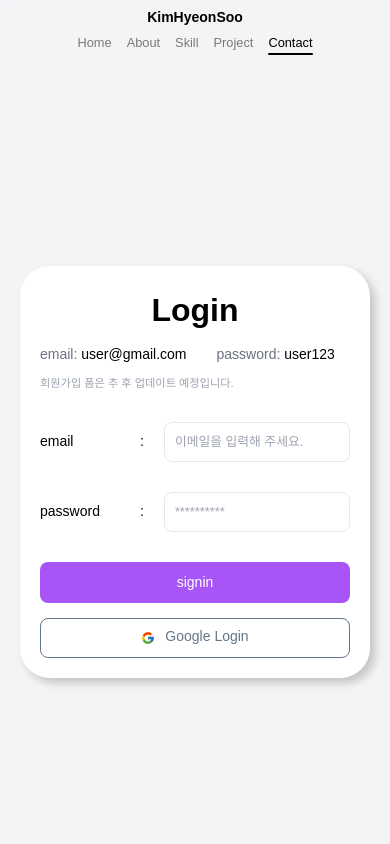
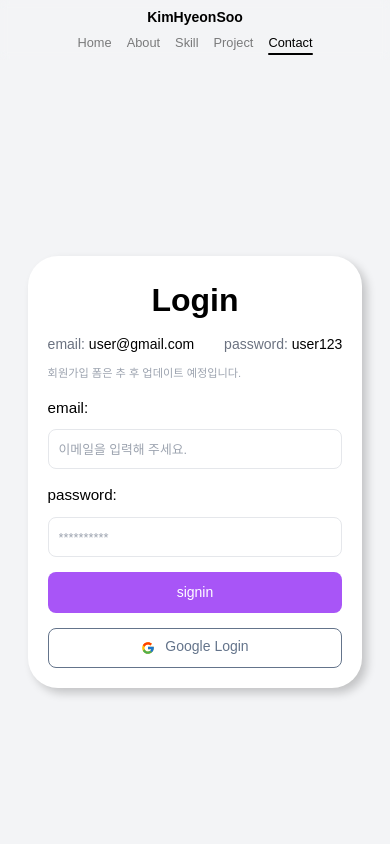
Before and after one commit to gustn1029/my-portfolio, a Next.js app: page /signin in a window 390 px wide. Shown: the top 844 px of the page. Built offline with nearby package versions, Linux system fonts and the light colour scheme; no server answers.

Commit message:
로그인 컴포넌트 반응형 작업

```diff
--- a/src/components/layout/login/Login.tsx
+++ b/src/components/layout/login/Login.tsx
@@ -36,13 +36,13 @@ const Login = () => {
   };
 
   //   style
-  const articleStyle = `flex gap-x-[20px]`;
+  const articleStyle = `flex gap-x-[20px] phone:gap-x-[0] phone:flex-col phone:gap-y-[10px] phone:text-[0.95rem]`;
   return (
     <div className="h-screen grid place-items-center">
       <section>
         <form
           onSubmit={handleSubmit(onSubmit)}
-          className="section-bg flex flex-col gap-y-[30px]"
+          className="section-bg flex flex-col gap-y-[30px] phone:gap-y-[15px]"
         >
           <article className="flex flex-col gap-y-[10px]">
             <h3 className="text text-[2rem] text-center font-bold">Login</h3>
@@ -60,7 +60,7 @@ const Login = () => {
           </article>
           <article className={`${articleStyle}`}>
             <div className="flex items-center">
-              <p className="w-[100px]">email</p>
+              <p className="w-[100px]  phone:w-auto">email</p>
               <span>:</span>
             </div>
             <FormInput
@@ -75,7 +75,7 @@ const Login = () => {
           </article>
           <article className={`${articleStyle}`}>
             <div className="flex items-center">
-              <p className="w-[100px]">password</p>
+              <p className="w-[100px] phone:w-auto">password</p>
               <span>:</span>
             </div>
             <FormInput
```
